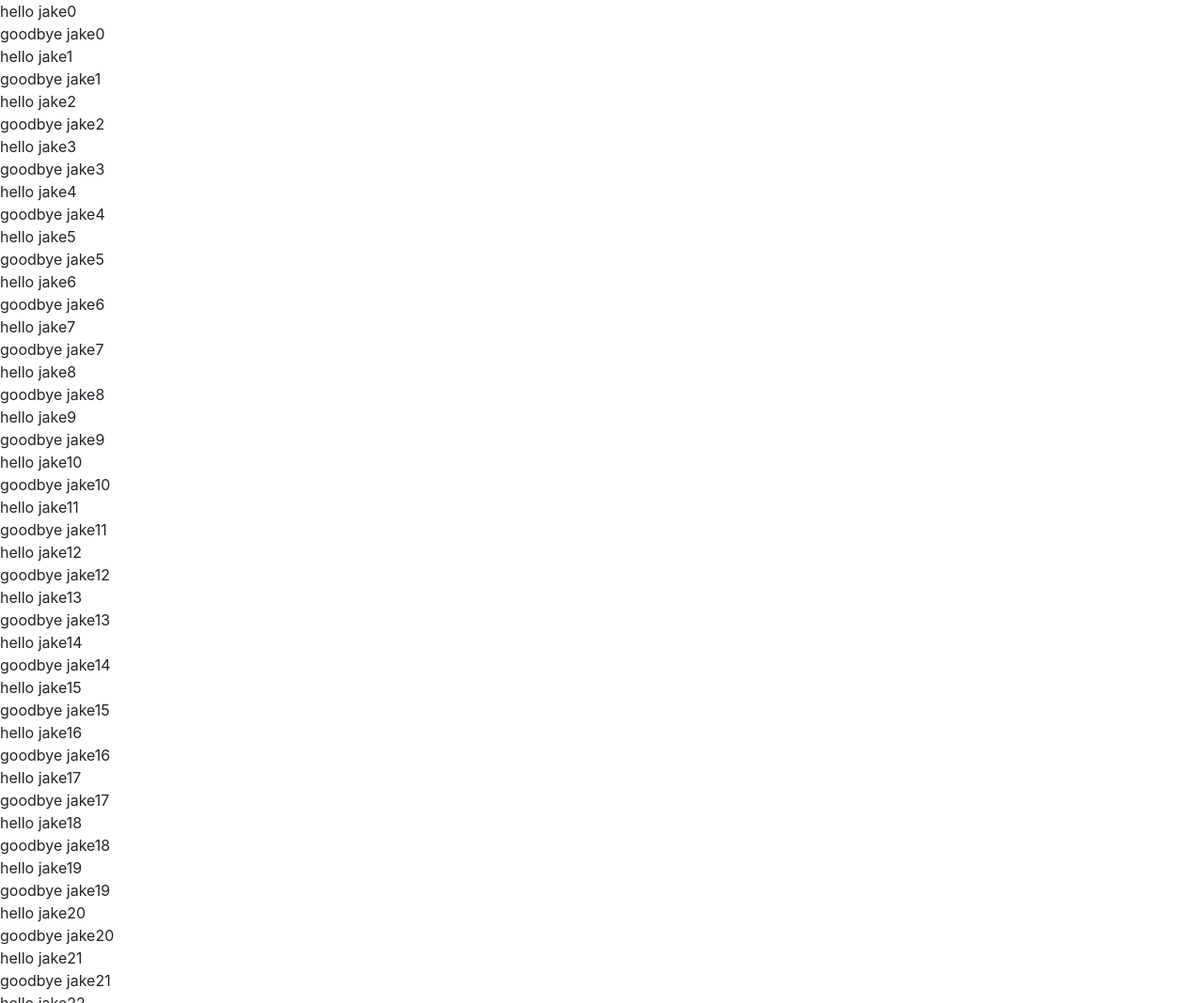
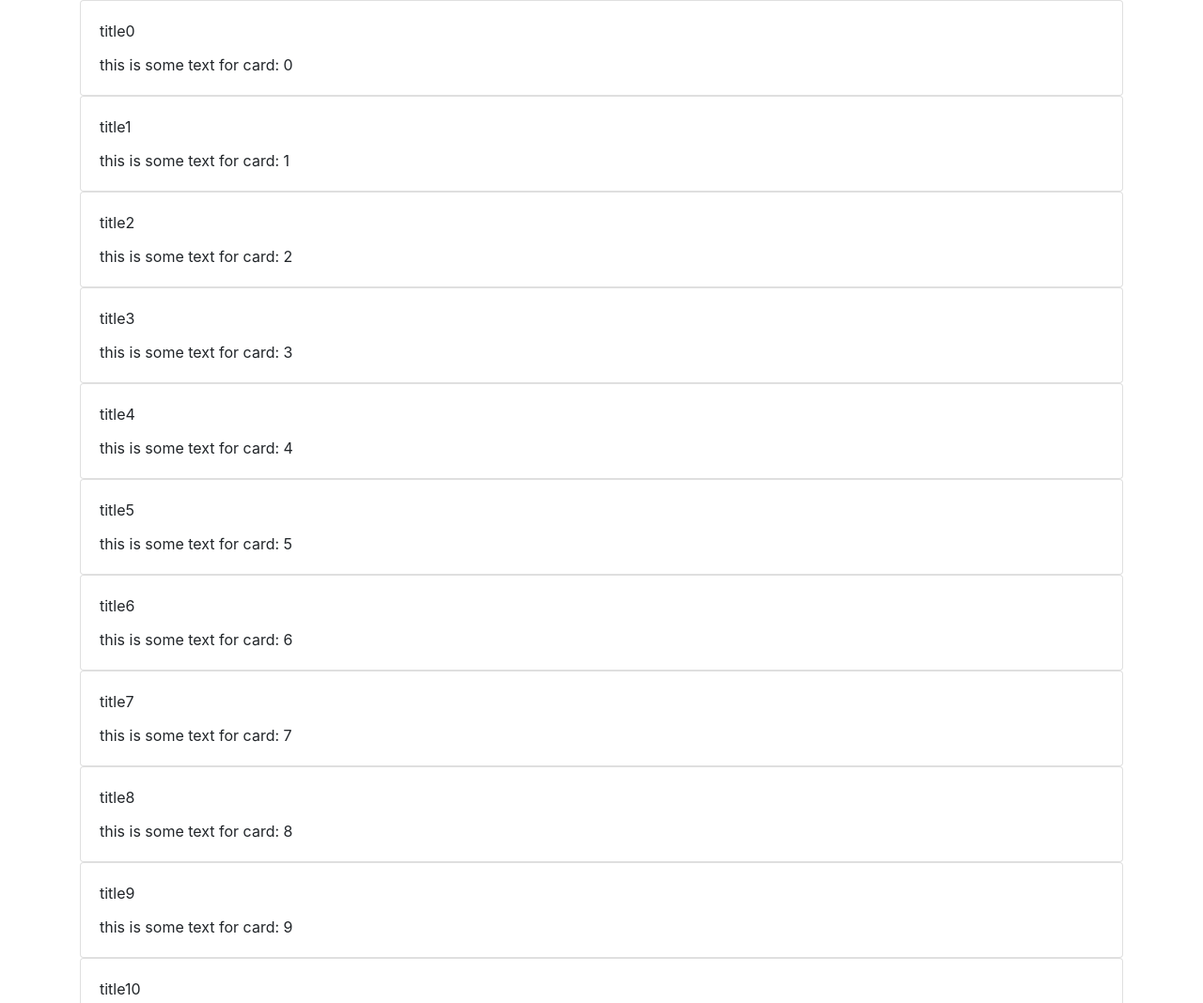
Before and after one commit to Jwakefield97/T-Dom, a website built with webpack: page src/index.html in a window 1280 px wide. Shown: the top 1068 px of the page at 94% size. Built offline with nearby package versions, Linux system fonts and the light colour scheme.

Commit message:
make example boostrap related

```diff
--- a/src/index.html
+++ b/src/index.html
@@ -8,9 +8,17 @@
         <link rel="stylesheet" href="https://maxcdn.bootstrapcdn.com/bootstrap/4.0.0/css/bootstrap.min.css" integrity="sha384-Gn5384xqQ1aoWXA+058RXPxPg6fy4IWvTNh0E263XmFcJlSAwiGgFAW/dAiS6JXm" crossorigin="anonymous">    </head>
     <body>
         <t-template name="hello">
-            <div> hello {{ name }} </div>
-            <div> goodbye {{ name }} </div>
+            <div class="row">
+                <div class="col-12">
+                    <div class="card">
+                        <div class="card-body">
+                            <div class="card-title"> {{ title }} </div>
+                            <div class="card-text"> {{ text }} </div>
+                        </div>
+                    </div>
+                </div>
+            </div>
         </t-template>
-        <div id="something"></div>
+        <div class="container" id="mainContent"></div>
     </body>
 </html>
--- a/src/index.js
+++ b/src/index.js
@@ -5,7 +5,10 @@ import "./main.css";
 (() => {
 	$(document).ready((e) => {
 		for(let i =0; i < 100; i++){
-			$("body").template("hello",{ name: "jake"+i }).append();
+			$("#mainContent").template("hello",{
+				title: "title"+i,
+				text: "this is some text for card: "+i
+			}).append();
 		}
 	});
 })();
```
